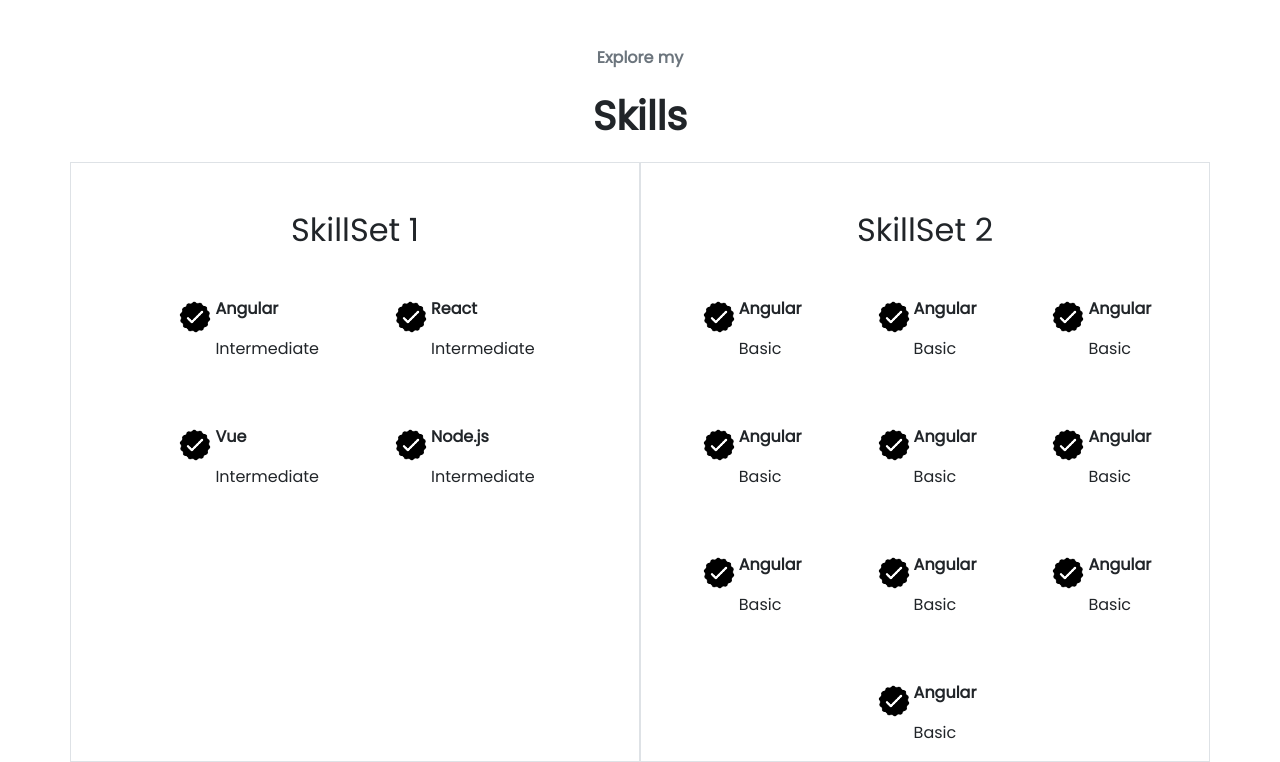
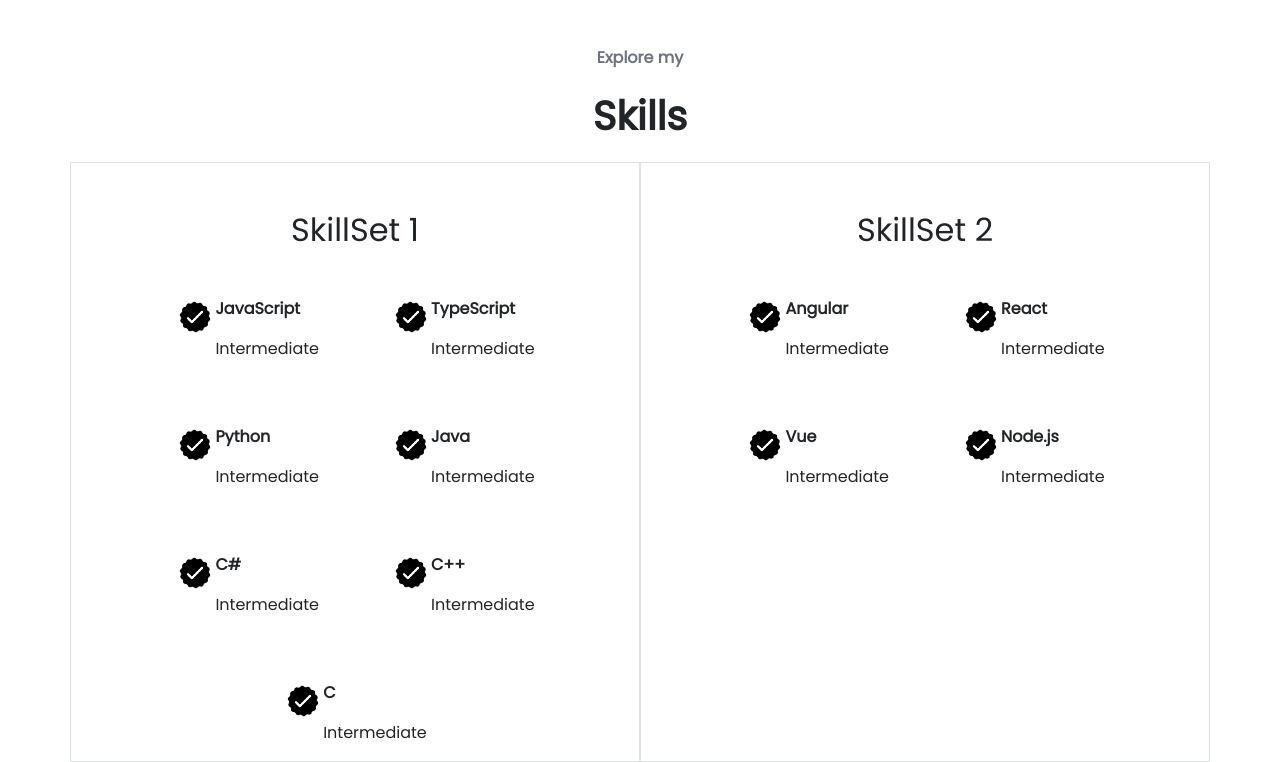
Before and after one commit to AleandroPresta/personal-portfolio-angular, an Angular app in the folder app/: page / in a window 1280 px wide. Shown: the part 1353-2115 px from the top of the page. Built offline with nearby package versions, Linux system fonts and the light colour scheme.

Commit message:
Added skillset1 and skillset2

```diff
--- a/app/src/app/skills/skills-container/skills-container.component.html
+++ b/app/src/app/skills/skills-container/skills-container.component.html
@@ -3,7 +3,7 @@
         <div class="col border">
             <h2 class="text-center my-5">SkillSet 1</h2>
             <div class="d-flex flex-wrap justify-content-center gap-5">
-                <div *ngFor="let skill of skills">
+                <div *ngFor="let skill of skillset1">
                     <app-skill-content [skill]="skill.name" [experience]="skill.experience"></app-skill-content>
                 </div>
             </div>
@@ -11,16 +11,9 @@
         <div class="col border">
             <h2 class="text-center my-5">SkillSet 2</h2>
             <div class="d-flex flex-wrap justify-content-center gap-5">
-                <app-skill-content></app-skill-content>
-                <app-skill-content></app-skill-content>
-                <app-skill-content></app-skill-content>
-                <app-skill-content></app-skill-content>
-                <app-skill-content></app-skill-content>
-                <app-skill-content></app-skill-content>
-                <app-skill-content></app-skill-content>
-                <app-skill-content></app-skill-content>
-                <app-skill-content></app-skill-content>
-                <app-skill-content></app-skill-content>
+                <div *ngFor="let skill of skillset2">
+                    <app-skill-content [skill]="skill.name" [experience]="skill.experience"></app-skill-content>
+                </div>
             </div>
         </div>
     </div>
--- a/app/src/app/skills/skills-container/skills-container.component.ts
+++ b/app/src/app/skills/skills-container/skills-container.component.ts
@@ -12,7 +12,19 @@ import { Skill } from '../Skill';
 })
 export class SkillsContainerComponent {
 
-  skills: Skill[] = [
+  // Programming Languages
+  skillset1: Skill[] = [
+    new Skill('JavaScript', 'Intermediate'),
+    new Skill('TypeScript', 'Intermediate'),
+    new Skill('Python', 'Intermediate'),
+    new Skill('Java', 'Intermediate'),
+    new Skill('C#', 'Intermediate'),
+    new Skill('C++', 'Intermediate'),
+    new Skill('C', 'Intermediate'),
+  ];
+
+  // Web Frameworks
+  skillset2: Skill[] = [
     new Skill('Angular', 'Intermediate'),
     new Skill('React', 'Intermediate'),
     new Skill('Vue', 'Intermediate'),
```
